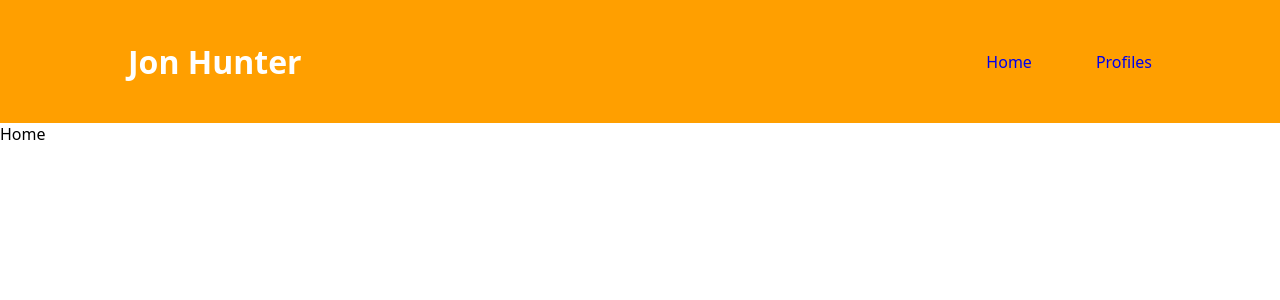
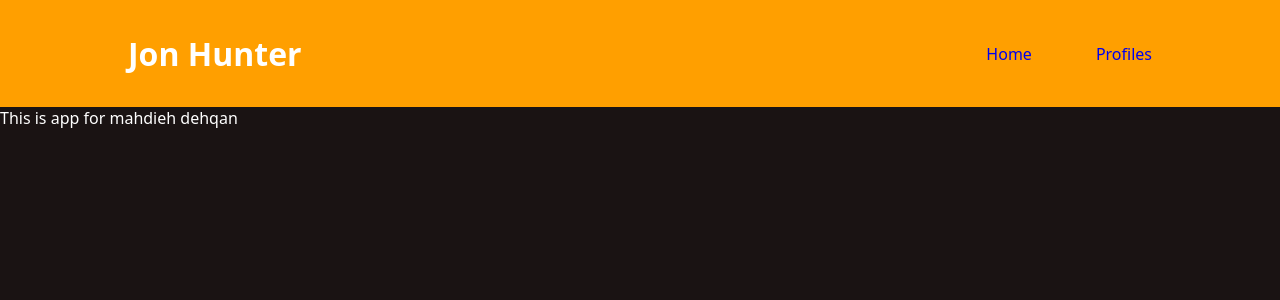
Before and after one commit to madidqn/Test-Project, a React (Vite) app: page / in a window 1280 px wide. Shown: the top 300 px of the page. Built offline with nearby package versions, Linux system fonts and the light colour scheme.

Commit message:
feat: add Container component and update Home and Profiles pages to use it

```diff
--- /dev/null
+++ b/src/components/container/Container.jsx
@@ -0,0 +1,6 @@
+import styles from './Container.module.scss'
+const Container = ({ children }) => {
+	return <div className={styles.container}>{children}</div>
+}
+
+export default Container
--- /dev/null
+++ b/src/components/container/Container.module.scss
@@ -0,0 +1,3 @@
+.container {
+	width: 80%;
+}
--- a/src/components/header/Header.module.scss
+++ b/src/components/header/Header.module.scss
@@ -1,6 +1,6 @@
 .header {
 	width: 100%;
-	padding: 2.5rem 0;
+	padding: 2rem 0;
 	background-color: #ff9f00;
 	display: flex;
 	justify-content: center;
--- a/src/index.css
+++ b/src/index.css
@@ -4,6 +4,10 @@
 	text-rendering: optimizeLegibility;
 	-webkit-font-smoothing: antialiased;
 	-moz-osx-font-smoothing: grayscale;
+}
+
+body {
+	background-color: #1a1313;
 }
 
 * {
--- a/src/pages/home/Home.jsx
+++ b/src/pages/home/Home.jsx
@@ -1,5 +1,12 @@
+import Container from '../../components/container/Container'
+import styles from './Home.module.scss'
+
 const Home = () => {
-	return <div>Home</div>
+	return (
+		<Container>
+			<p className={styles.paragraph}>This is app for mahdieh dehqan</p>
+		</Container>
+	)
 }
 
 export default Home
--- /dev/null
+++ b/src/pages/home/Home.module.scss
@@ -0,0 +1,3 @@
+.paragraph {
+	color: white;
+}
--- a/src/pages/profiles/Profiles.jsx
+++ b/src/pages/profiles/Profiles.jsx
@@ -1,5 +1,7 @@
+import Container from '../../components/container/Container'
+
 const Profiles = () => {
-	return <div>Profiles</div>
+	return <Container>Profiles</Container>
 }
 
 export default Profiles
```
